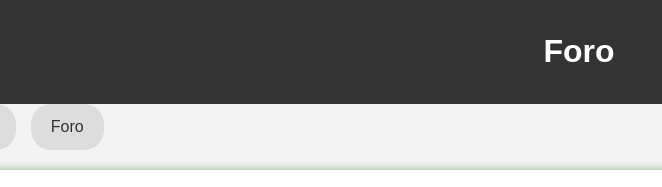
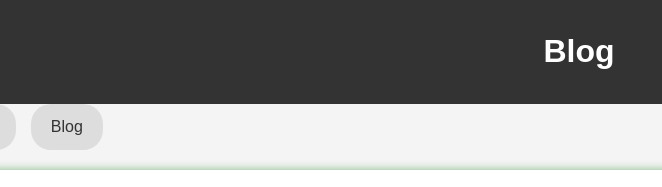
Before and after one commit to Pipegri16/Pagina-Personal, a plain HTML site: page Foro.html in a window 1280 px wide. Shown: the top 187 px of the page, 61-723 px from the left. Drawn offline with Linux system fonts and the light colour scheme.

Commit message:
Add files via upload

```diff
--- a/Foro.html
+++ b/Foro.html
@@ -90,19 +90,19 @@ footer {
     </style>
     <meta charset="UTF-8">
     <meta name="viewport" content="width=device-width, initial-scale=1.0">
-    <title>Foro</title>
+    <title>Blog</title>
 </head>
 <body>
     <header>
         <div class="container">
-            <h1>Foro</h1>
+            <h1>Blog</h1>
         </div>
     </header>
 </div>
 
 <nav>
     <a href="index.html">Inicio</a>
-    <a href="Foro.html">Foro</a>
+    <a href="Foro.html">Blog</a>
 
 </nav>
 </div>
```
Also changed, not shown: index.html (+1 -1 lines).
